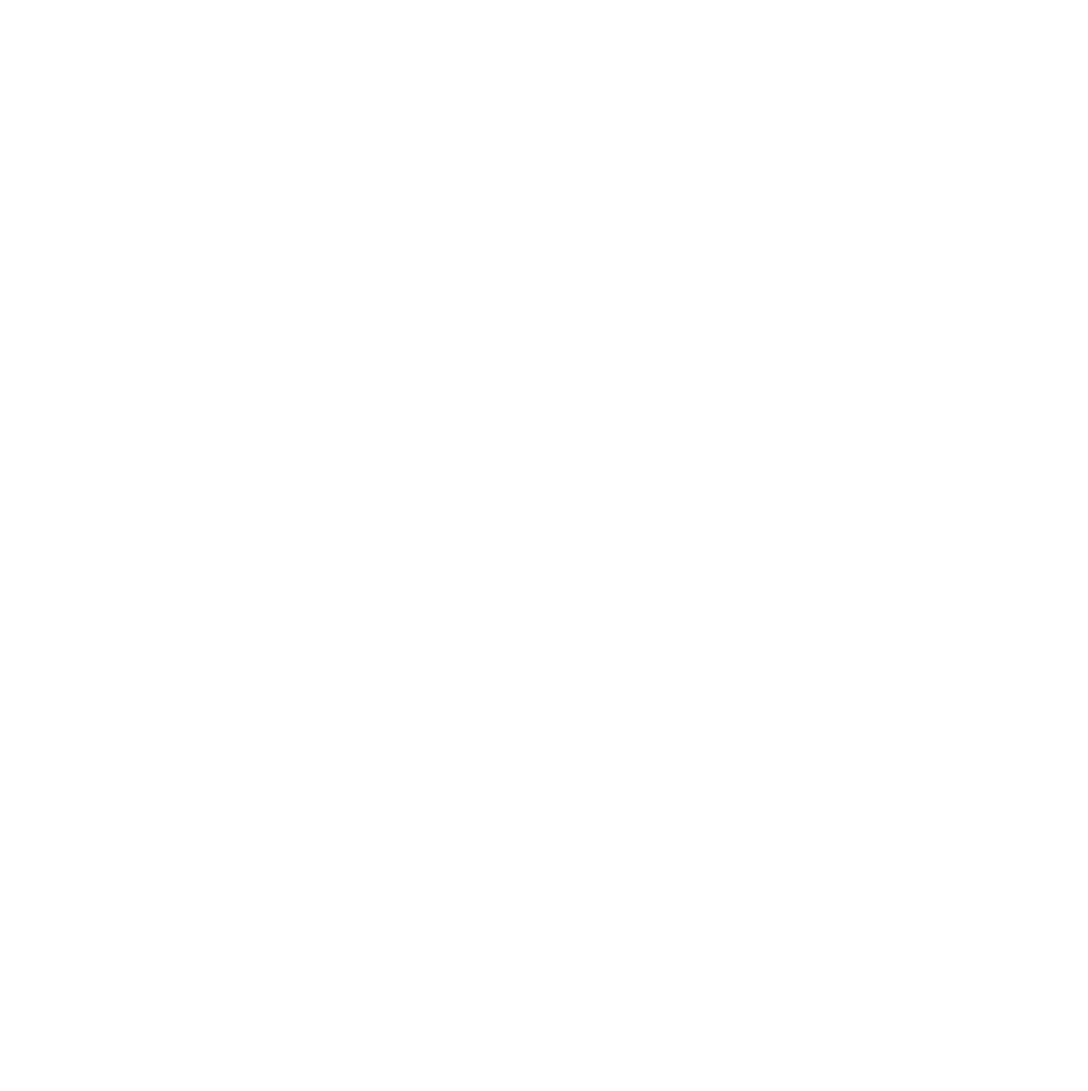
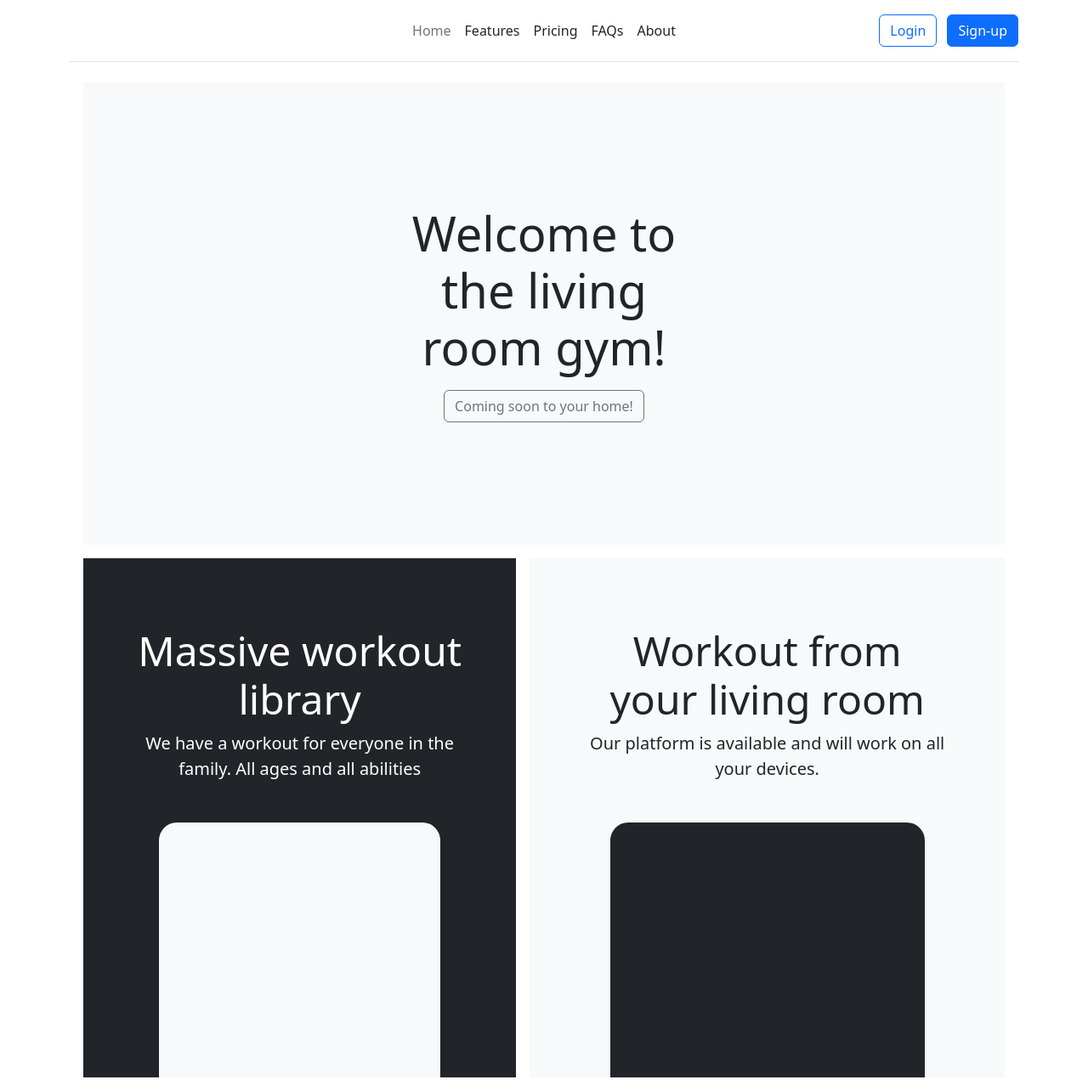
Before and after one commit to teesmatt/family-workout-site, a plain HTML site: page index.html in a window 1280 px wide. Shown: the whole page at 85% size. Before the commit the page ends 800 px from the top, so only its background shows below. Drawn offline with nearby package versions, Linux system fonts and the light colour scheme.

Commit message:
Update to index

```diff
--- a/index.html
+++ b/index.html
@@ -1,3 +1,112 @@
-<html>
+<!doctype html>
+<html lang="en">
+  <head>
+    <meta charset="utf-8">
+    <meta name="viewport" content="width=device-width, initial-scale=1">
+    <title>Bootstrap demo</title>
+    <link href="https://cdn.jsdelivr.net/npm/bootstrap@5.2.3/dist/css/bootstrap.min.css" rel="stylesheet" integrity="sha384-rbsA2VBKQhggwzxH7pPCaAqO46MgnOM80zW1RWuH61DGLwZJEdK2Kadq2F9CUG65" crossorigin="anonymous">
+  </head>
+  <body>
+<div class="container">
+    <header class="d-flex flex-wrap align-items-center justify-content-center justify-content-md-between py-3 mb-4 border-bottom">
+      <a href="/" class="d-flex align-items-center col-md-3 mb-2 mb-md-0 text-dark text-decoration-none">
+        <svg class="bi me-2" width="40" height="32" role="img" aria-label="Bootstrap"><use xlink:href="#bootstrap"></use></svg>
+      </a>
 
+      <ul class="nav col-12 col-md-auto mb-2 justify-content-center mb-md-0">
+        <li><a href="#" class="nav-link px-2 link-secondary">Home</a></li>
+        <li><a href="#" class="nav-link px-2 link-dark">Features</a></li>
+        <li><a href="#" class="nav-link px-2 link-dark">Pricing</a></li>
+        <li><a href="#" class="nav-link px-2 link-dark">FAQs</a></li>
+        <li><a href="#" class="nav-link px-2 link-dark">About</a></li>
+      </ul>
+
+      <div class="col-md-3 text-end">
+        <button type="button" class="btn btn-outline-primary me-2">Login</button>
+        <button type="button" class="btn btn-primary">Sign-up</button>
+      </div>
+    </header>
+    <main>
+  <div class="position-relative overflow-hidden p-3 p-md-5 m-md-3 text-center bg-light">
+    <div class="col-md-5 p-lg-5 mx-auto my-5">
+      <h1 class="display-4 fw-normal">Welcome to the living room gym!</h1>
+      <p class="lead fw-normal"></p>
+      <a class="btn btn-outline-secondary" href="#">Coming soon to your home!</a>
+    </div>
+    <div class="product-device shadow-sm d-none d-md-block"></div>
+    <div class="product-device product-device-2 shadow-sm d-none d-md-block"></div>
+  </div>
+
+  <div class="d-md-flex flex-md-equal w-100 my-md-3 ps-md-3">
+    <div class="text-bg-dark me-md-3 pt-3 px-3 pt-md-5 px-md-5 text-center overflow-hidden">
+      <div class="my-3 py-3">
+        <h2 class="display-5"> Massive workout library</h2>
+        <p class="lead">We have a workout for everyone in the family. All ages and all abilities  </p>
+      </div>
+      <div class="bg-light shadow-sm mx-auto" style="width: 80%; height: 300px; border-radius: 21px 21px 0 0;"></div>
+    </div>
+    <div class="bg-light me-md-3 pt-3 px-3 pt-md-5 px-md-5 text-center overflow-hidden">
+      <div class="my-3 p-3">
+        <h2 class="display-5"> Workout from your living room</h2>
+        <p class="lead"> Our platform is available and will work on all your devices.</p>
+      </div>
+      <div class="bg-dark shadow-sm mx-auto" style="width: 80%; height: 300px; border-radius: 21px 21px 0 0;"></div>
+    </div>
+  </div>
+
+  <!-- <div class="d-md-flex flex-md-equal w-100 my-md-3 ps-md-3">
+    <div class="bg-light me-md-3 pt-3 px-3 pt-md-5 px-md-5 text-center overflow-hidden">
+      <div class="my-3 p-3">
+        <h2 class="display-5">Another headline</h2>
+        <p class="lead">And an even wittier subheading.</p>
+      </div>
+      <div class="bg-dark shadow-sm mx-auto" style="width: 80%; height: 300px; border-radius: 21px 21px 0 0;"></div>
+    </div>
+    <div class="text-bg-primary me-md-3 pt-3 px-3 pt-md-5 px-md-5 text-center overflow-hidden">
+      <div class="my-3 py-3">
+        <h2 class="display-5">Another headline</h2>
+        <p class="lead">And an even wittier subheading.</p>
+      </div>
+      <div class="bg-light shadow-sm mx-auto" style="width: 80%; height: 300px; border-radius: 21px 21px 0 0;"></div>
+    </div>
+  </div>
+
+  <div class="d-md-flex flex-md-equal w-100 my-md-3 ps-md-3">
+    <div class="bg-light me-md-3 pt-3 px-3 pt-md-5 px-md-5 text-center overflow-hidden">
+      <div class="my-3 p-3">
+        <h2 class="display-5">Another headline</h2>
+        <p class="lead">And an even wittier subheading.</p>
+      </div>
+      <div class="bg-body shadow-sm mx-auto" style="width: 80%; height: 300px; border-radius: 21px 21px 0 0;"></div>
+    </div>
+    <div class="bg-light me-md-3 pt-3 px-3 pt-md-5 px-md-5 text-center overflow-hidden">
+      <div class="my-3 py-3">
+        <h2 class="display-5">Another headline</h2>
+        <p class="lead">And an even wittier subheading.</p>
+      </div>
+      <div class="bg-body shadow-sm mx-auto" style="width: 80%; height: 300px; border-radius: 21px 21px 0 0;"></div>
+    </div>
+  </div>
+
+  <div class="d-md-flex flex-md-equal w-100 my-md-3 ps-md-3">
+    <div class="bg-light me-md-3 pt-3 px-3 pt-md-5 px-md-5 text-center overflow-hidden">
+      <div class="my-3 p-3">
+        <h2 class="display-5">Another headline</h2>
+        <p class="lead">And an even wittier subheading.</p>
+      </div>
+      <div class="bg-body shadow-sm mx-auto" style="width: 80%; height: 300px; border-radius: 21px 21px 0 0;"></div>
+    </div>
+    <div class="bg-light me-md-3 pt-3 px-3 pt-md-5 px-md-5 text-center overflow-hidden">
+      <div class="my-3 py-3">
+        <h2 class="display-5">Another headline</h2>
+        <p class="lead">And an even wittier subheading.</p>
+      </div>
+      <div class="bg-body shadow-sm mx-auto" style="width: 80%; height: 300px; border-radius: 21px 21px 0 0;"></div>
+    </div>
+  </div> -->
+</main>
+  </div>
+  </div>
+    <script src="https://cdn.jsdelivr.net/npm/bootstrap@5.2.3/dist/js/bootstrap.bundle.min.js" integrity="sha384-kenU1KFdBIe4zVF0s0G1M5b4hcpxyD9F7jL+jjXkk+Q2h455rYXK/7HAuoJl+0I4" crossorigin="anonymous"></script>
+  </body>
 </html>
```
